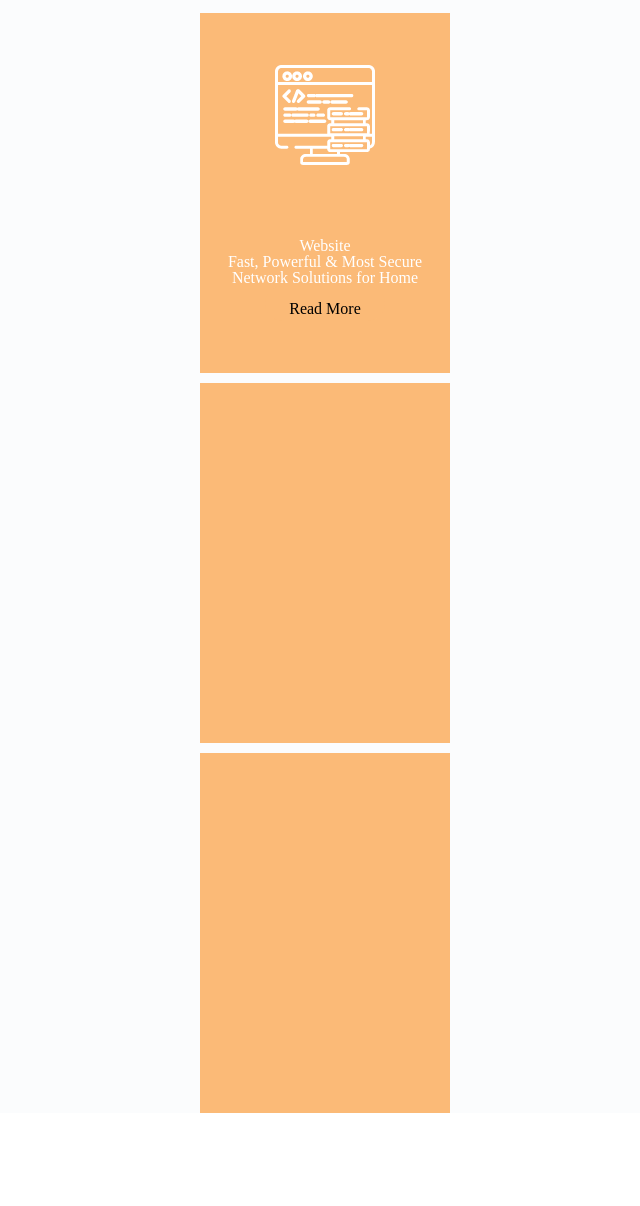
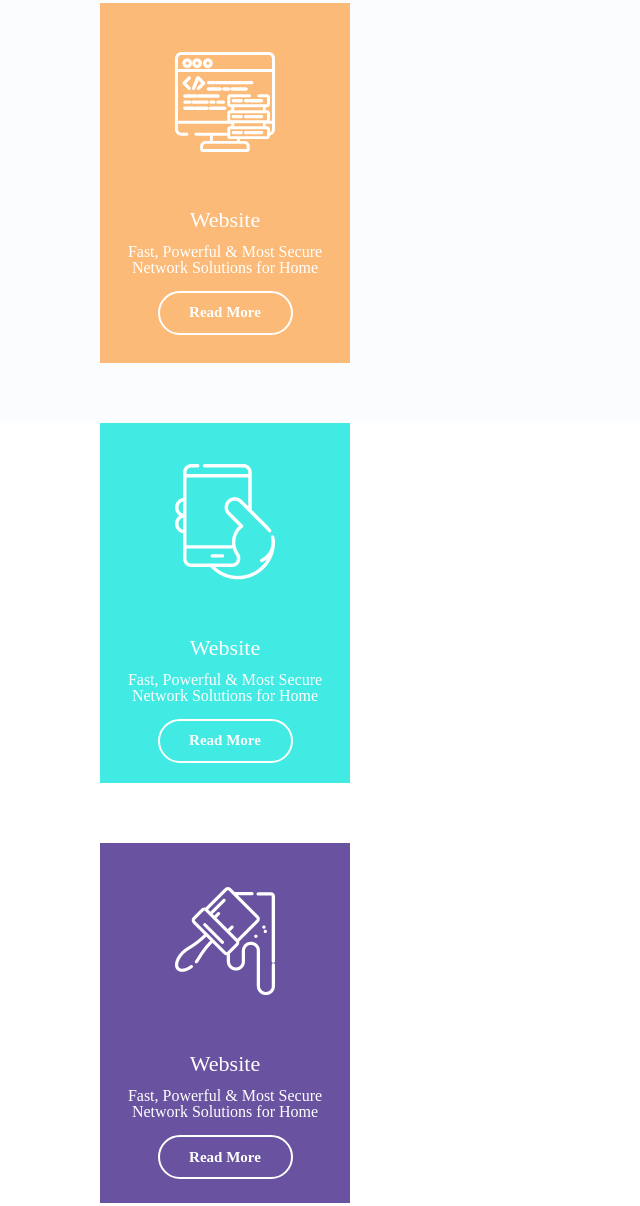
Before and after one commit to ninachadunelis/gakvetili-7, a plain HTML site: page index.html in a window 1280 px wide. Shown: the part 985-2191 px from the top of the page, without its empty margins (0-640 px from the left). Before the commit the page ends 2098 px from the top, so only its background shows below. Drawn offline with Linux system fonts and the light colour scheme.

Commit message:
adding 3-4

```diff
--- a/css/style.css
+++ b/css/style.css
@@ -39,7 +39,6 @@ li{
 	height: 400px;
 
 }
-
 .left-content{
 	width: 500px;
 	height: 450px;
@@ -47,7 +46,6 @@ li{
 	font-style: Bold;
 	color: #534D4D;
 	font-display:block;
-
 
 }
 .paragraph1{
@@ -70,8 +68,9 @@ li{
 	font-size: 19px;
 }
 .main-block2{
-	top: 1400px;
+
 	width: 1500px;
+	height: 1000p;
 	margin:0 auto;
 	background:#FBFCFD
 
@@ -95,7 +94,6 @@ li{
 	color: #5A5454;
 	text-align: center;
 
-
 }
 .explain-text2{
 	margin-top: 20px;
@@ -104,52 +102,100 @@ li{
 	text-align: center;
 
 }
-
-
 .divconainer{
-	width: 800px;
+	display: flex;
+	flex-wrap: wrap;
+	justify-content: space-between;
+	/*width: 800px;
 	height: 700px;
-
-
-
+	background: #FBFCFD;*/
 }
 .sameboxes{
 	width: 250px;
 	height: 360px;
+	margin-left: 100px;
 	background: #FBBA77;
-	border: #707070;
-	margin-top: 10px;
-	margin-left: 200px;
 	display: flex;
-	flex-wrap: wrap;
-    text-align: center;
-    align-content: center;
+	justify-content: center;
+	align-items: center;
+	flex-direction: column;
+
+}
+.icon{
+
+	padding-top: 20px;
+	margin-bottom: 57px;
 
 
 }
-.icons{
-	size: 10px;
+.below-icon-text{
+	font-size: 22px;
+	font-weight: 400px;
+	color: #FFFFFF;
+	margin-bottom: 13px;
+}
+.explain-text{
+	width: 200px;
+	text-align: center;
+	font-size: 16px;
+	font-weight: 400px;
+	color: #FFFFFF;
+	margin-bottom: 15px;
 
 }
+.klick-box{
+	width: 131px;
+	height: 40px;
+	border-radius: 23px;
+	border-width: 2px;
+	border-style: solid;
+	border-color: #FFFFFF;
+	display: flex;
+	justify-content: center;
+	align-items: center;
+}
 .klick-text{
-	width: 120px;
-	height: 25px;
+
+	font-size: 15px;
+	font-weight: bold;
+	color: #FFFFFF;
+}
+
+/*hoover-box-text*/
+.klick-text:hover{
 	color: black;
-	padding-top: 10px;
-	background: #FBBA77;;
-	border-radius: 70px;
-	align-content: center;
-	border-color: #541515;
-
 }
-.klick-text:hover{
+.klick-box:hover{
 	background-color: white;
 
 }
-.texts{
-	color: white;
-	margin-top: 70px;
-	display: flex;
-	flex-direction: column;
-	align-items: center;
+
+.sameboxes:nth-child(1) {
+	background: #FBBA77;
+	margin-bottom: 60px;
 }
+
+.sameboxes:nth-child(2) {
+	background: #41EAE3;
+	margin-bottom: 60px;
+}
+
+.sameboxes:nth-child(3) {
+	background: #69529F;
+	margin-bottom: 60px;
+}
+
+.sameboxes:nth-child(4) {
+	background: #4386D2;
+	margin-bottom: 60px;
+}
+
+.sameboxes:nth-child(5) {
+	background: #A5A2F6;
+	margin-bottom: 60px;
+}
+
+.sameboxes:nth-child(6) {
+	background: #FF8088;
+	margin-bottom: 60px;
+}
--- a/index.html
+++ b/index.html
@@ -53,28 +53,77 @@
 
 		<div class="divconteiner">
 				<div class="sameboxes">
-					<div class="icons">
-						<img src="images/data.png"alt="data image">
-						<div class="texts">
-							 <h4>Website </h4>
-						     <p>Fast, Powerful & Most Secure Network Solutions for Home </p>
-						     <p class="klick-text">Read More</p>
-						</div>
+					<img class="icon"src="images/data.png"alt="data image">
+					<h4 class="below-icon-text">Website </h4>
+					<p class="explain-text">Fast, Powerful & Most Secure Network Solutions for Home </p>
+					<div class="klick-box">
+						<p class="klick-text">Read More</p>
 
 					</div>
 
-
+					</div>
 				</div>
 			</div>
-		<div class="sameboxes"></div>
-			<div class="sameboxes"></div>
-			<!-- <div class="sameboxes"></div>
-			<div class="sameboxes"></div>
-			<div class="sameboxes"></div>	 -->
+		<div class="sameboxes">
+					<img class="icon"src="images/phone.png"alt="phone image">
+					<h4 class="below-icon-text">Website </h4>
+					<p class="explain-text">Fast, Powerful & Most Secure Network Solutions for Home </p>
+					<div class="klick-box">
+						<p class="klick-text">Read More</p>
 
-		</div>
+					</div>
 
-	</div>
+					</div>
+				</div>
+			</div>
+			<div class="sameboxes">
+					<img class="icon"src="images/paint.png"alt="paint image">
+					<h4 class="below-icon-text">Website </h4>
+					<p class="explain-text">Fast, Powerful & Most Secure Network Solutions for Home </p>
+					<div class="klick-box">
+						<p class="klick-text">Read More</p>
+
+					</div>
+
+					</div>
+				</div>
+			</div>
+			<div class="sameboxes">
+					<img class="icon"src="images/app.png"alt="app image">
+					<h4 class="below-icon-text">Website </h4>
+					<p class="explain-text">Fast, Powerful & Most Secure Network Solutions for Home </p>
+					<div class="klick-box">
+						<p class="klick-text">Read More</p>
+
+					</div>
+
+					</div>
+				</div>
+			</div>
+			<div class="sameboxes">
+					<img class="icon"src="images/repair.png"alt="repair image">
+					<h4 class="below-icon-text">Website </h4>
+					<p class="explain-text">Fast, Powerful & Most Secure Network Solutions for Home </p>
+					<div class="klick-box">
+						<p class="klick-text">Read More</p>
+
+					</div>
+
+					</div>
+				</div>
+			</div>
+			<div class="sameboxes">
+					<img class="icon"src="images/domain.png"alt="domain image">
+					<h4 class="below-icon-text">Website </h4>
+					<p class="explain-text">Fast, Powerful & Most Secure Network Solutions for Home </p>
+					<div class="klick-box">
+						<p class="klick-text">Read More</p>
+
+					</div>
+
+					</div>
+				</div>
+			</div>
 </section>
 </body>
 </html>
```
Also changed, not shown: images/app.png (renamed from images/004-app.png), images/domain.png (renamed from images/006-domain-registration.png), images/paint.png (renamed from images/003-paint.png), images/phone.png (renamed from images/002-phone.png), images/repair.png (renamed from images/005-repair.png).
